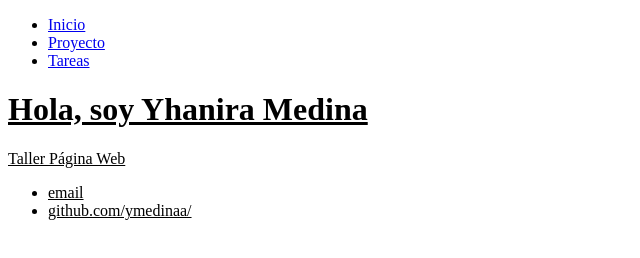
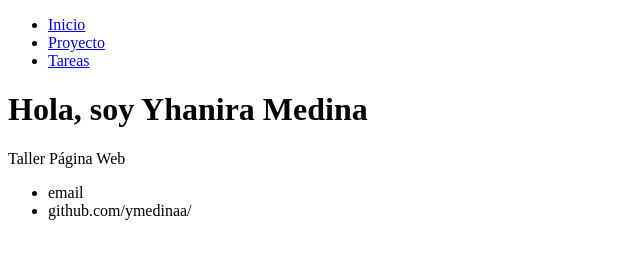
Before and after one commit to ymedinaa/ymedinaa.github.io, a plain HTML site: page index.html in a window 1280 px wide. Shown: the whole page, without its empty margins (0-640 px from the left). Drawn offline with Linux system fonts and the light colour scheme.

Commit message:
Update index.html

```diff
--- a/index.html
+++ b/index.html
@@ -9,7 +9,7 @@
               <li><a href="/">Inicio</a></li>
               <li><a href="/Proyecto">Proyecto</a></li>
               <li><a href="/tareas">Tareas</a></li>
-        <u/1>
+        </u1>
         </nav>
         <div class="container">
         <div class="blurb">
```
